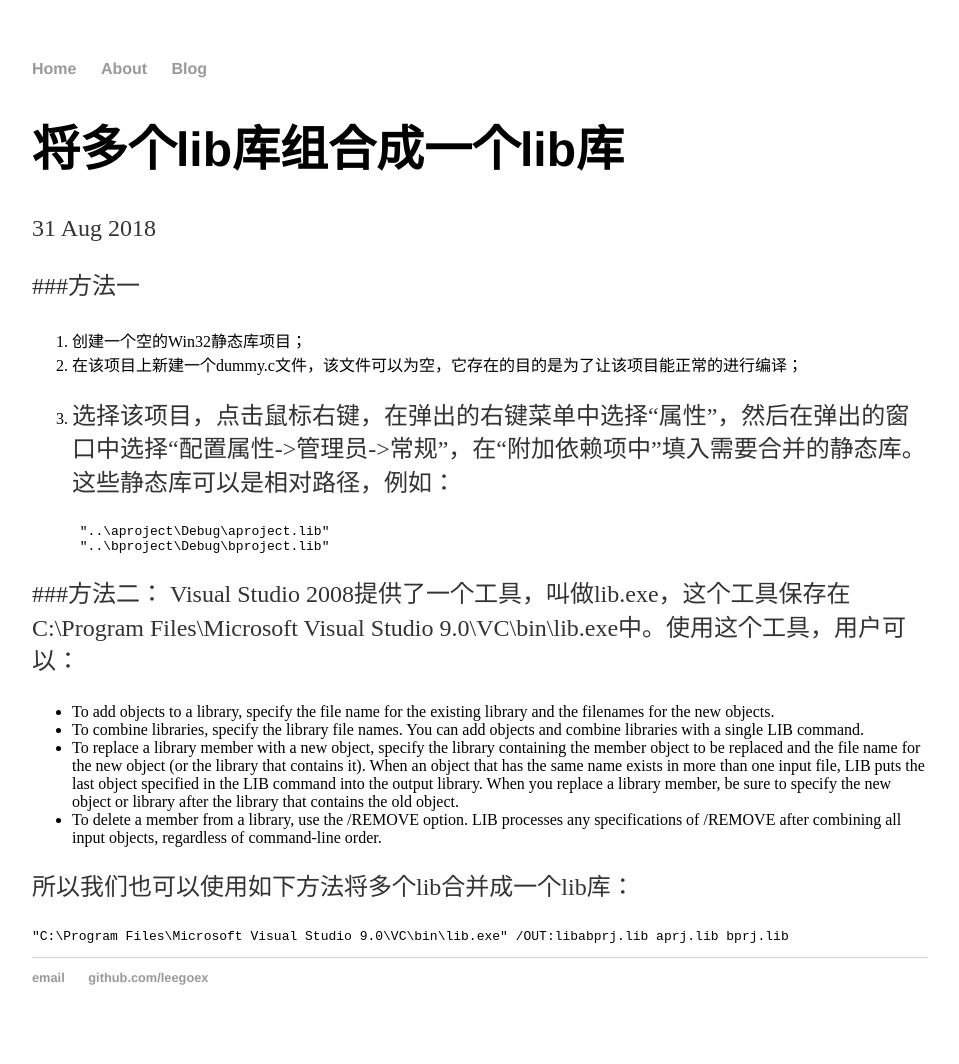
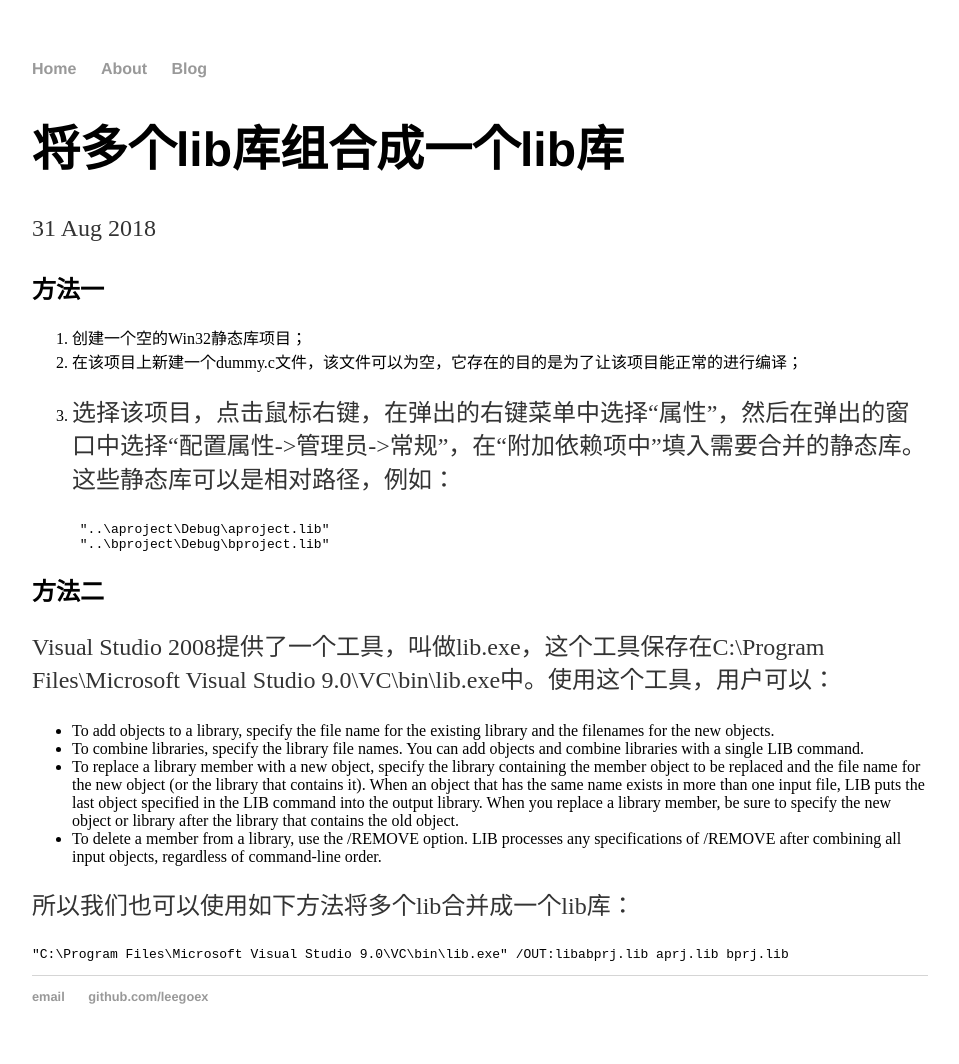
Before and after one commit to leegoex/leegoex.github.io, a Jekyll site: the page built from _posts/2018-08-31-combine-multiple-lib-in-one.md, in a window 1280 px wide. Shown: the whole page, without its empty margins (160-1119 px from the left). Built offline with Jekyll 4.4.1, drawn with Linux system fonts in a browser that asks for light colours.

Commit message:
优化文档格式

```diff
--- a/_posts/2018-08-31-combine-multiple-lib-in-one.md
+++ b/_posts/2018-08-31-combine-multiple-lib-in-one.md
@@ -4,7 +4,7 @@ title: "将多个lib库组合成一个lib库"
 date: 2018-08-31
 ---
 
-###方法一
+## 方法一
 1. 创建一个空的Win32静态库项目；
 2. 在该项目上新建一个dummy.c文件，该文件可以为空，它存在的目的是为了让该项目能正常的进行编译；
 3. 选择该项目，点击鼠标右键，在弹出的右键菜单中选择“属性”，然后在弹出的窗口中选择“配置属性->管理员->常规”，在“附加依赖项中”填入需要合并的静态库。这些静态库可以是相对路径，例如：
@@ -13,7 +13,7 @@ date: 2018-08-31
 		"..\bproject\Debug\bproject.lib"
 
 
-###方法二：
+## 方法二
 Visual Studio 2008提供了一个工具，叫做lib.exe，这个工具保存在C:\Program Files\Microsoft Visual Studio 9.0\VC\bin\lib.exe中。使用这个工具，用户可以：
 
 * To add objects to a library, specify the file name for the existing library and the filenames for the new objects.
```
